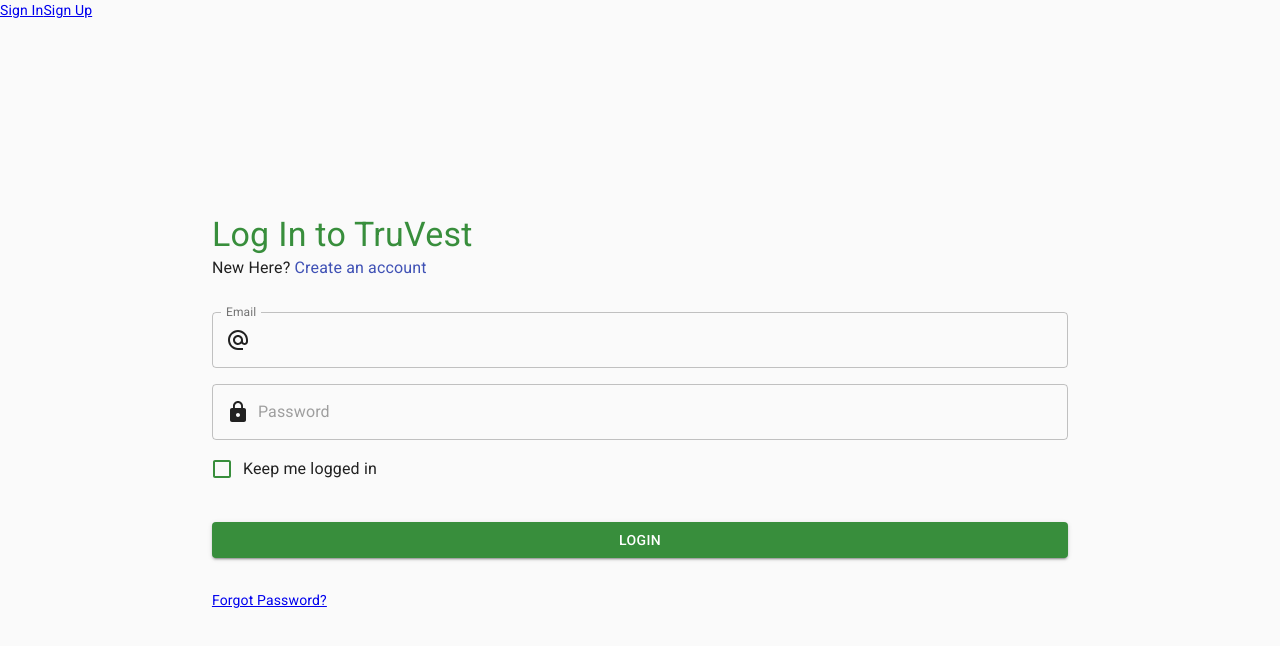
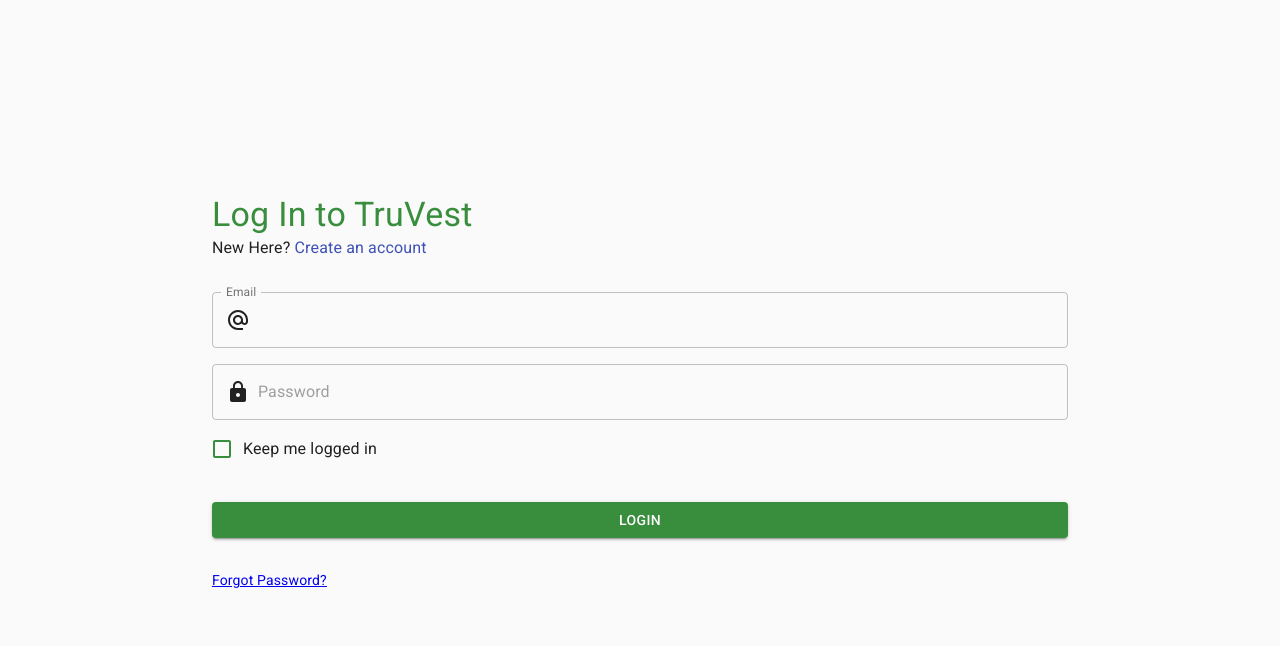
Before and after one commit to Ashank-Dsouza/Front-end-Estate-Asset-Management, a React (Create React App) app: page /#/ in a window 1280 px wide. Shown: the top 646 px of the page. Built offline with nearby package versions, Linux system fonts and the light colour scheme.

Commit message:
removes login/logout navigation

```diff
--- a/src/App.js
+++ b/src/App.js
@@ -23,10 +23,6 @@
       <div className="App">
         <div className="App__Aside"></div>
         <div className="App__Form">
-          <div className="PageSwitcher">
-              <NavLink exact to="/" activeClassName="PageSwitcher__Item--Active" className="PageSwitcher__Item">Sign In</NavLink>
-              <NavLink exact to="/sign-up" activeClassName="PageSwitcher__Item--Active" className="PageSwitcher__Item">Sign Up</NavLink>
-            </div>
 
             <Route exact path="/" component={LoginPage}>
             </Route>
--- a/src/pages/singUpPage.js
+++ b/src/pages/singUpPage.js
@@ -8,7 +8,8 @@
     InputAdornment,
     FormControlLabel,
     Checkbox,
-    Button
+    Button,
+    CssBaseline
 } from "@material-ui/core";
 import FingerprintJS from '@fingerprintjs/fingerprintjs'
 import { HashRouter as Router, Route, NavLink , Switch} from 'react-router-dom';
@@ -99,7 +100,8 @@
 
     return (
         <>
-            <Box className={classes.Container}>
+            <CssBaseline />
+            <Container>
                 <Container maxWidth="md">
                     <Typography variant="h4" style={{ color: green[700] }}>Get started with a free account</Typography>
                     <Typography>
@@ -199,7 +201,7 @@
                         <Button disabled={!checkBoxValue} onClick={() => submitOnClick()} variant='contained' className={classes.Button}>Get Started</Button>
                     </Box>
                 </Container>
-            </Box>
+                </Container>
         </>
     );
 }
```
